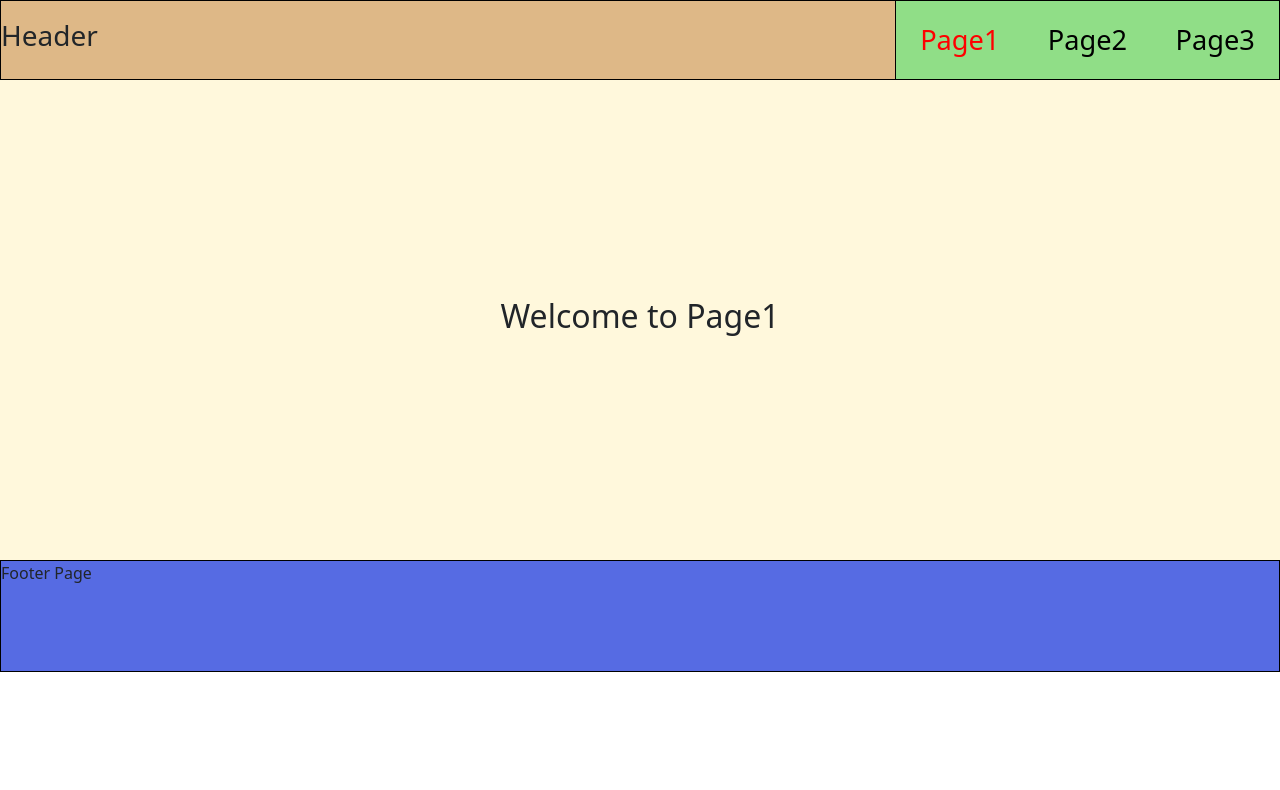
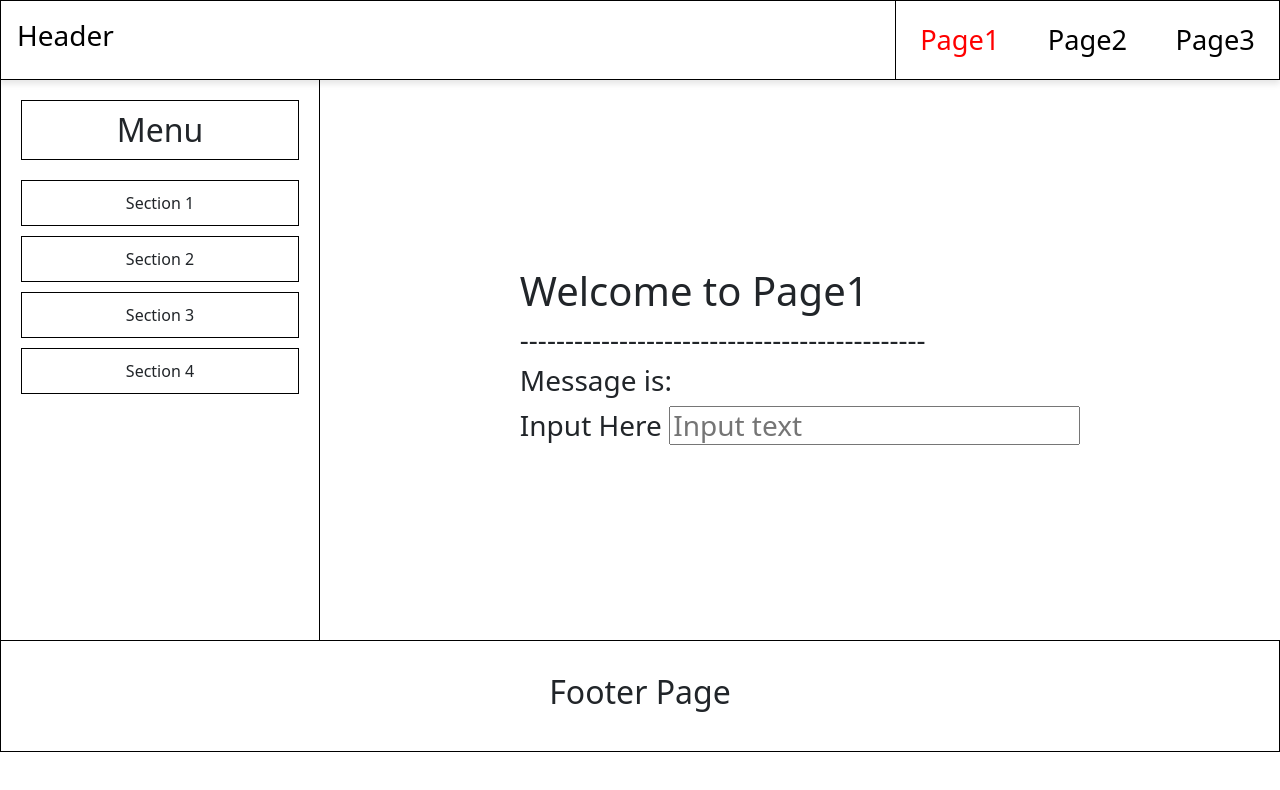
Before and after one commit to Cheakimhorn/IP-course, a Vue app: page /page1 in a window 1280 px wide. Shown: the top 790 px of the page. Built offline with nearby package versions, Linux system fonts and the light colour scheme.

Commit message:
Finish TP05 ex3

```diff
--- a/src/App.vue
+++ b/src/App.vue
@@ -1,20 +1,13 @@
 <template>
     <div>
-      <HeaderPage/>
-      <main>
         <router-view/>
-      </main>
-      <FooterPage/>
     </div>
 </template>
-
 <script setup>
 
-import FooterPage from './components/FooterPage.vue';
-import HeaderPage from './components/HeaderPage.vue';
 
 </script>
 
-<style lang="scss" scoped>
+<style scoped>
 
 </style>
--- a/src/components/FooterPage.vue
+++ b/src/components/FooterPage.vue
@@ -1,5 +1,5 @@
 <template>
-    <div class="footer">Footer Page</div>
+    <div class="footer"><h2>Footer Page</h2></div>
 </template>
 
 <script setup>
@@ -10,9 +10,11 @@
  .footer{
      width: 100%;
      height: 7rem;
-     background-color: rgb(86, 107, 227);
      display: flex;
      border: 1px solid black;
+     display: flex;
+     align-items: center;
+     justify-content: center;
  }
 
 </style>
--- a/src/components/HeaderPage.vue
+++ b/src/components/HeaderPage.vue
@@ -1,24 +1,33 @@
 <template>
     <div class="header">
-      <div class="logo"><h3>Header</h3></div>
+      <div class="logo"><router-link to="/Home" class="nav-button p-3" :class="{active: isActive('Home')}"><h3>Header</h3></router-link></div>
       <div class="allPage">
         <ul>
-          <li><router-link to="/page1" class="nav-button p-3">Page1</router-link></li>
-          <li><router-link to="/page2" class="nav-button p-3">Page2</router-link></li>
-          <li><router-link to="/page3" class="nav-button p-3">Page3</router-link></li>
+          <li><router-link to="/page1" class="nav-button p-3" :class="{active: isActive('page1')}">Page1</router-link></li>
+          <li><router-link to="/page2" class="nav-button p-3" :class="{active: isActive('page2')}">Page2</router-link></li>
+          <li><router-link to="/page3" class="nav-button p-3" :class="{active: isActive('page3')}">Page3</router-link></li>
         </ul>
       </div>
     </div>
   </template>
 
-  <script setup>
+  <script>
+  export default{
+    name:"HeaderPage",
+    props: ['currentPage'],
+
+    methods:{
+      isActive(page){
+        return this.currentPage ===page;
+      }
+    }
+  }
   </script>
 
   <style scoped>
   .header {
     width: 100%;
     height: 5rem;
-    background-color: aqua;
     display: flex;
     align-items: center;
     justify-content: space-between;
@@ -28,19 +37,17 @@
   .logo {
     width: 70%;
     height: 100%;
-    background-color: burlywood;
     border: 1px solid black;
     display: flex;
     align-items: center;
-    /* justify-content: center; */
     font-weight: bold;
     font-size: 1.5rem;
+    cursor: pointer;
   }
 
   .allPage {
     width: 30%;
     height: 100%;
-    background-color: rgb(144, 222, 135);
     border: 1px solid black;
     border-left: none;
   }
--- /dev/null
+++ b/src/components/Menu.vue
@@ -0,0 +1,65 @@
+<template>
+    <div class="all-menu">
+        <h2>Menu</h2>
+        <ul>
+            <li @click="selectSection(1)">Section 1</li>
+            <li @click="selectSection(2)">Section 2</li>
+            <li @click="selectSection(3)">Section 3</li>
+            <li @click="selectSection(4)">Section 4</li>
+        </ul>
+    </div>
+</template>
+
+<script>
+export default {
+    name: 'Menu',
+    props: ['selected'],
+    methods: {
+        selectSection(section) {
+            this.$emit('section-selected', section);
+        }
+    }
+};
+</script>
+
+<style scoped>
+.all-menu {
+    width: 100%;
+    height: 100%;
+    display: flex;
+    flex-direction: column;
+    align-items: center;
+    padding: 20px;
+    box-sizing: border-box;
+}
+
+.all-menu h2 {
+    width: 100%;
+    height: auto;
+    border: 1px solid black;
+    padding: 10px;
+    margin-bottom: 20px;
+    text-align: center;
+}
+
+.all-menu ul {
+    list-style-type: none;
+    padding: 0;
+    margin: 0;
+    width: 100%;
+    max-width: 400px;
+}
+
+.all-menu ul li {
+    border: 1px solid black;
+    padding: 10px;
+    margin-bottom: 10px;
+    text-align: center;
+    cursor: pointer;
+    transition: background-color 0.3s;
+}
+
+.all-menu ul li:hover {
+    background-color: rgb(150, 210, 230);
+}
+</style>
--- a/src/router/index.js
+++ b/src/router/index.js
@@ -1,8 +1,5 @@
 import { createRouter, createWebHistory } from 'vue-router'
-
-import Page1 from '@/view/Page1.vue'
-import Page2 from '@/view/Page2.vue'
-import Page3 from '@/view/Page3.vue'
+import Home from '@/view/Home.vue'
 
 const router = createRouter({
   history: createWebHistory(import.meta.env.BASE_URL),
@@ -10,18 +7,27 @@ const router = createRouter({
     {
       path: '/page1',
       name: 'page1',
-      component: Page1,
+      component: Home,
     },
     {
         path: '/page2',
         name: 'page2',
-        component: Page2,
+        component: Home,
       },
       {
         path: '/page3',
         name: 'page3',
-        component: Page3,
-      }
+        component: Home,
+      },
+      {
+        path: '/Home',
+        name: 'Home',
+        component: Home,
+      },
+      {
+        path: '/',
+        redirect: '/Home',
+      },
 
   ],
 })
--- /dev/null
+++ b/src/view/Home.vue
@@ -0,0 +1,101 @@
+<template>
+    <div>
+        <HeaderPage :currentPage="$route.name" />
+        <div class="main">
+            <div class="main-left">
+                <Menu :selected="selected" @section-selected="handleSelected" />
+            </div>
+            <div class="main-right">
+                <div>
+                    <h1>{{ message }}</h1>
+                    <h3>---------------------------------------------</h3>
+                    <h2>{{ sectionMessage }}</h2>
+                    <h3>Message is: {{ messageInput }}</h3>
+                    <h3>
+                        Input Here
+                        <input v-model="messageInput" placeholder="Input text" />
+                    </h3>
+                </div>
+            </div>
+        </div>
+        <FooterPage />
+    </div>
+</template>
+
+<script>
+import Menu from "@/components/Menu.vue";
+import FooterPage from "../components/FooterPage.vue";
+import HeaderPage from "../components/HeaderPage.vue";
+
+export default {
+    name: "Home",
+    components: {
+        HeaderPage,
+        FooterPage,
+        Menu
+    },
+    data() {
+        return {
+            selected: null,
+            messageInput: "" // Added this to properly bind to the input field
+        };
+    },
+    computed: {
+        message() {
+            const routeName = this.$route.name;
+            let showMessage = "";
+            switch (routeName) {
+                case "Home":
+                    showMessage = "Welcome to HomePage";
+                    break;
+                case "page1":
+                    showMessage = "Welcome to Page1";
+                    break;
+                case "page2":
+                    showMessage = "Welcome to Page2";
+                    break;
+                case "page3":
+                    showMessage = "Welcome to Page3";
+                    break;
+                default:
+                    return "";
+            }
+            return showMessage;
+        },
+        sectionMessage() {
+            return this.selected !== null
+                ? `This is Section ${this.selected} of ${this.message.split(" ")[2]}`
+                : "";
+        }
+    },
+    methods: {
+        handleSelected(section) {
+            this.selected = section;
+        }
+    }
+};
+</script>
+
+<style scoped>
+.main {
+    width: 100%;
+    height: 35rem;
+    display: flex;
+}
+
+.main-left {
+    width: 25%;
+    height: 100%;
+    border: 1px solid black;
+    border-top: none;
+    border-bottom: none;
+}
+
+.main-right {
+    width: 75%;
+    height: 100%;
+    display: flex;
+    justify-content: center;
+    align-items: center;
+}
+</style>
--- a/src/view/Page1.vue
+++ /dev/null
@@ -1,19 +0,0 @@
-<template>
-    <div class="Page1"><h2> Welcome to Page1</h2></div>
-</template>
-
-<script setup>
-
-</script>
-
-<style  scoped>
-.Page1{
-    width: 100%;
-    height: 30rem;
-    background-color: cornsilk;
-    display: flex;
-    align-items: center;
-    justify-content: center;
-}
-
-</style>
--- a/src/view/Page2.vue
+++ /dev/null
@@ -1,18 +0,0 @@
-<template>
-    <div class="Page2"><h2> Welcome to Page2</h2></div>
-</template>
-
-<script setup>
-
-</script>
-
-<style  scoped>
-.Page2{
-    width: 100%;
-    height: 30rem;
-    background-color: cornsilk;
-    display: flex;
-    align-items: center;
-    justify-content: center;
-}
-</style>
--- a/src/view/Page3.vue
+++ /dev/null
@@ -1,18 +0,0 @@
-<template>
-    <div class="Page3"><h2> Welcome to Page3</h2></div>
-</template>
-
-<script setup>
-
-</script>
-
-<style  scoped>
-.Page3{
-    width: 100%;
-    height: 30rem;
-    background-color: cornsilk;
-    display: flex;
-    align-items: center;
-    justify-content: center;
-}
-</style>
```
